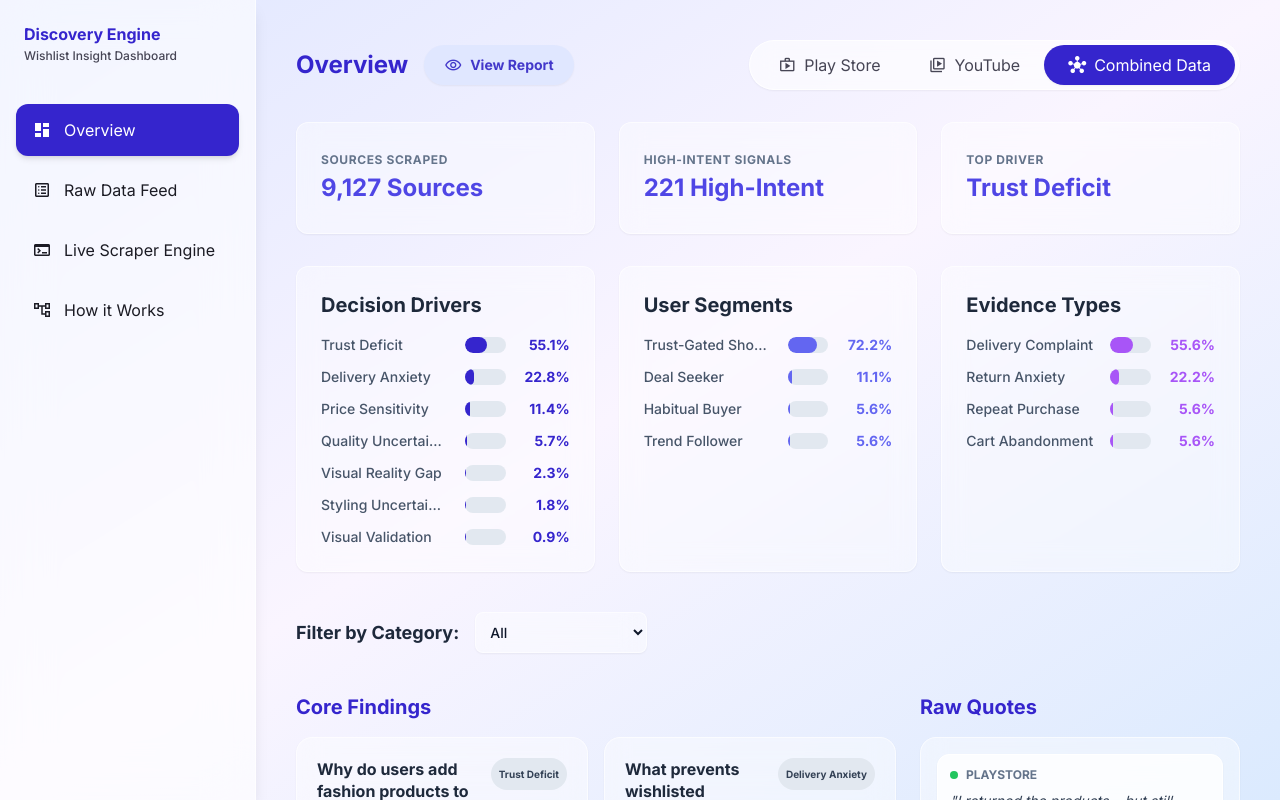
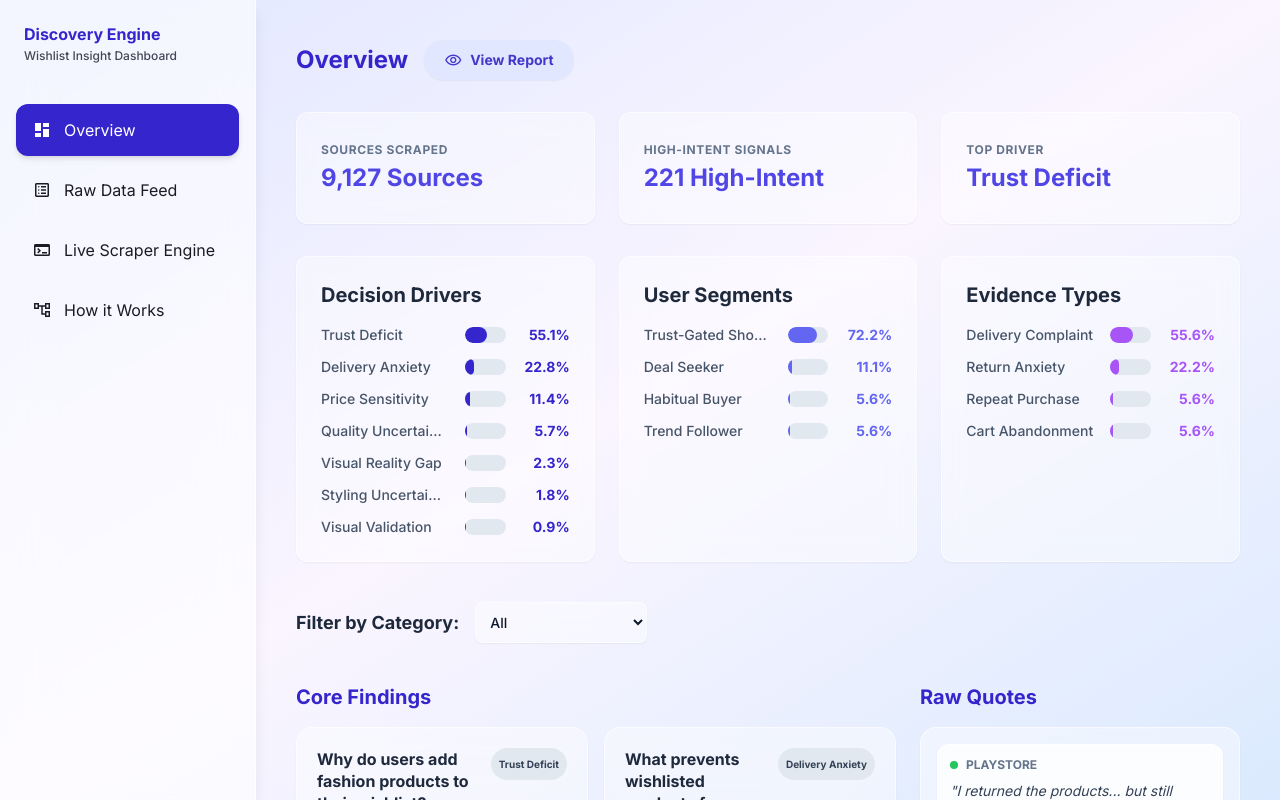
Before and after one commit to parassaini05/Grad-Project, a React (Vite) app in the folder frontend/: page / in a window 1280 px wide. Built offline with nearby package versions, Linux system fonts and the light colour scheme.

Commit message:
Remove source selector to enforce strict alignment with the single dataset in the discovery report

```diff
--- a/frontend/src/components/DashboardView.jsx
+++ b/frontend/src/components/DashboardView.jsx
@@ -5,19 +5,12 @@ import ReportModal from './ReportModal';
 
 export default function DashboardView() {
   const [dashboardData] = useState(initialData);
-  const [selectedSource, setSelectedSource] = useState('combined');
   const [selectedCategory, setSelectedCategory] = useState('All');
   const [isReportOpen, setIsReportOpen] = useState(false);
 
-  const sources = [
-    { id: 'playstore', label: 'Play Store', icon: 'shop' },
-    { id: 'youtube', label: 'YouTube', icon: 'video_library' },
-    { id: 'combined', label: 'Combined Data', icon: 'hub' }
-  ];
-
   if (!dashboardData) return null;
 
-  const currentData = dashboardData[selectedSource];
+  const currentData = dashboardData['combined'];
   const categories = ['All', ...Object.keys(currentData.categoryDist)];
 
   const displayKpis = (() => {
@@ -42,25 +35,6 @@ export default function DashboardView() {
             <span className="material-symbols-outlined text-[18px]">visibility</span>
             View Report
           </button>
-        </div>
-
-        <div className="flex bg-white/60 backdrop-blur-md border border-white/80 p-1 rounded-full shadow-sm">
-          {sources.map((source) => (
-            <button
-              key={source.id}
-              onClick={() => { setSelectedSource(source.id); setSelectedCategory('All'); }}
-              className={`flex items-center gap-sm px-6 py-2 rounded-full font-label-sm transition-all duration-200 ${
-                selectedSource === source.id
-                  ? 'bg-primary text-on-primary shadow-sm'
-                  : 'text-on-surface-variant hover:bg-white/80'
-              }`}
-            >
-              <span className="material-symbols-outlined text-[18px]" style={selectedSource === source.id ? { fontVariationSettings: "'FILL' 1" } : {}}>
-                {source.icon}
-              </span>
-              {source.label}
-            </button>
-          ))}
         </div>
       </header>
 
```
